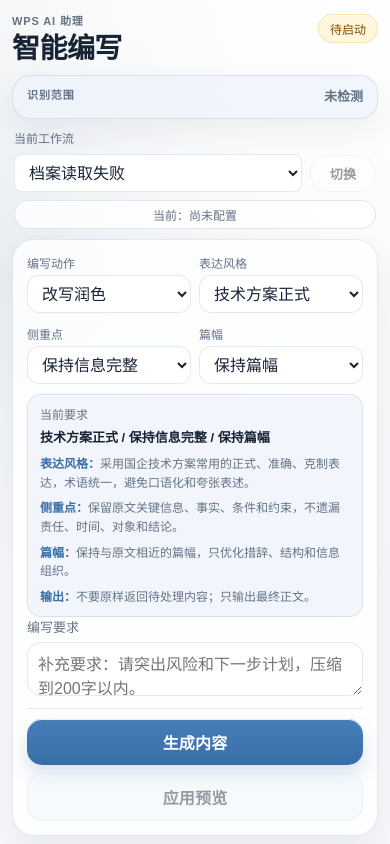
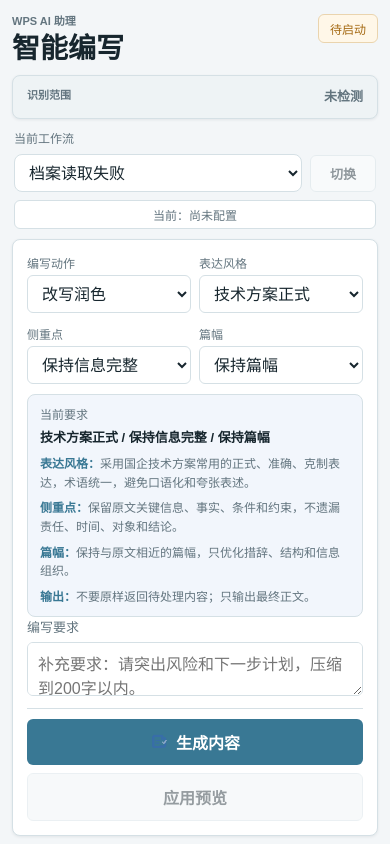
Before and after one commit to w4yne00/AI-WPS, a plain HTML site: page formal-plugin-kit/wps-ai-assistant_1.0.0/taskpane.html in a window 390 px wide. Shown: the top 844 px of the page. Drawn offline with Linux system fonts and the light colour scheme; no server answers.

Commit message:
style: unify Word and Excel task panes

```diff
--- a/formal-plugin-kit/wps-ai-assistant-et_1.0.0/ribbon.xml
+++ b/formal-plugin-kit/wps-ai-assistant-et_1.0.0/ribbon.xml
@@ -3,7 +3,7 @@
     <tabs>
       <tab id="wpsAiAssistantExcelTab" label="WPS AI 助理">
         <group id="wpsAiAssistantExcelGroup" label="表格分析">
-          <button id="btnAiExcelAnalysis" label="Excel 智能分析" size="large" getImage="GetImage" onAction="OnAction" />
+          <button id="btnAiExcelAnalysis" label="智能分析" size="large" getImage="GetImage" onAction="OnAction" />
           <button id="btnAiSettings" label="设置" size="large" getImage="GetImage" onAction="OnAction" />
         </group>
       </tab>
--- a/formal-plugin-kit/wps-ai-assistant-et_1.0.0/taskpane.css
+++ b/formal-plugin-kit/wps-ai-assistant-et_1.0.0/taskpane.css
@@ -1,33 +1,54 @@
 :root {
-  --bg: #f4f7fc;
-  --surface: rgba(255, 255, 255, 0.78);
-  --surface-strong: rgba(255, 255, 255, 0.94);
-  --surface-soft: rgba(238, 244, 251, 0.78);
-  --hairline: rgba(64, 86, 111, 0.13);
-  --hairline-strong: rgba(64, 86, 111, 0.2);
-  --text: #182334;
-  --muted: #647286;
-  --accent: #386ea8;
-  --accent-press: #2c5a8b;
-  --secondary: #eef3f8;
-  --danger: #b42318;
-  --shadow: 0 12px 30px rgba(37, 57, 82, 0.07);
-  --shadow-soft: 0 1px 0 rgba(255, 255, 255, 0.88) inset;
+  --color-bg: #f3f6f8;
+  --color-surface: #ffffff;
+  --color-surface-muted: #eef3f5;
+  --color-border: #d5e0e5;
+  --color-text: #17262e;
+  --color-text-muted: #63757f;
+  --color-primary: #397894;
+  --color-primary-hover: #2f687f;
+  --color-success: #2f7d5c;
+  --color-warning: #a56a13;
+  --color-danger: #a44242;
+  --radius-control: 6px;
+  --radius-panel: 8px;
+  --shadow-panel: 0 1px 3px rgba(23, 38, 46, 0.08);
+  --control-height: 36px;
+  --bg: var(--color-bg);
+  --surface: var(--color-surface);
+  --surface-strong: var(--color-surface);
+  --surface-soft: var(--color-surface-muted);
+  --hairline: var(--color-border);
+  --hairline-strong: #bdccd3;
+  --text: var(--color-text);
+  --muted: var(--color-text-muted);
+  --accent: var(--color-primary);
+  --accent-press: var(--color-primary-hover);
+  --secondary: var(--color-surface-muted);
+  --danger: var(--color-danger);
+  --shadow: var(--shadow-panel);
+  --shadow-soft: none;
 }
 
 body {
   margin: 0;
   font-family: "Noto Sans SC", "PingFang SC", "Microsoft YaHei", sans-serif;
-  background:
-    radial-gradient(circle at 88% 0%, rgba(255, 255, 255, 0.95), transparent 26%),
-    radial-gradient(circle at 0% 18%, rgba(56, 110, 168, 0.08), transparent 28%),
-    linear-gradient(180deg, #fafafa 0%, var(--bg) 100%);
+  background: var(--color-bg);
   color: var(--text);
+  overflow-x: hidden;
 }
 
 .app {
   min-height: 100vh;
+  width: 100%;
+  min-width: 0;
   padding: 12px;
+  box-sizing: border-box;
+}
+
+.app *,
+.app *::before,
+.app *::after {
   box-sizing: border-box;
 }
 
@@ -46,7 +67,7 @@ body {
 .settings-card-head h4 {
   margin: 0;
   font-family: inherit;
-  letter-spacing: -0.02em;
+  letter-spacing: 0;
 }
 
 .header-copy h1 {
@@ -62,7 +83,7 @@ body {
   margin: 0 0 6px;
   font-size: 11px;
   font-weight: 650;
-  letter-spacing: 0.08em;
+  letter-spacing: 0;
   color: var(--muted);
 }
 
@@ -81,7 +102,7 @@ body {
   align-items: center;
   justify-content: center;
   padding: 5px 11px;
-  border-radius: 999px;
+  border-radius: var(--radius-control);
   font-size: 12px;
   border: 1px solid var(--hairline);
   background: var(--surface);
@@ -89,21 +110,21 @@ body {
 }
 
 .badge-ok {
-  background: rgba(222, 247, 232, 0.82);
-  color: #0b6b42;
-  border-color: rgba(52, 199, 89, 0.26);
+  background: #edf7f2;
+  color: var(--color-success);
+  border-color: #b9ddce;
 }
 
 .badge-warn {
-  background: rgba(255, 244, 214, 0.82);
-  color: #7a4f00;
-  border-color: rgba(255, 149, 0, 0.22);
+  background: #fff7e8;
+  color: var(--color-warning);
+  border-color: #ead4ae;
 }
 
 .badge-error {
-  background: rgba(255, 230, 229, 0.84);
-  color: #a61b16;
-  border-color: rgba(255, 59, 48, 0.22);
+  background: #fbeeee;
+  color: var(--color-danger);
+  border-color: #e5bebe;
 }
 
 .view {
@@ -136,12 +157,11 @@ body {
 .settings-shell {
   border: 1px solid var(--hairline);
   background: var(--surface);
-  box-shadow: var(--shadow);
-  backdrop-filter: blur(18px);
+  box-shadow: var(--shadow-panel);
 }
 
 .glass-card {
-  box-shadow: var(--shadow), var(--shadow-soft);
+  box-shadow: var(--shadow-panel);
 }
 
 .scope-strip {
@@ -149,7 +169,7 @@ body {
   align-items: center;
   justify-content: space-between;
   gap: 12px;
-  border-radius: 18px;
+  border-radius: var(--radius-panel);
   padding: 10px 14px;
   background: var(--surface-soft);
   border: 1px solid var(--hairline);
@@ -188,12 +208,19 @@ body {
 .controls,
 .result-panel,
 .settings-shell {
-  border-radius: 22px;
+  border-radius: var(--radius-panel);
   padding: 14px;
 }
 
 .controls {
   margin-bottom: 10px;
+}
+
+.settings-shell {
+  border: 0;
+  background: transparent;
+  box-shadow: none;
+  padding: 0;
 }
 
 .field {
@@ -219,14 +246,21 @@ select,
 textarea,
 input {
   width: 100%;
+  min-width: 0;
   box-sizing: border-box;
   padding: 10px 12px;
-  border-radius: 14px;
+  border-radius: var(--radius-control);
   border: 1px solid var(--hairline);
   background: var(--surface-strong);
   color: var(--text);
   outline: none;
   box-shadow: var(--shadow-soft);
+}
+
+select,
+input,
+button {
+  min-height: var(--control-height);
 }
 
 .inline-picker {
@@ -239,8 +273,8 @@ input {
 select:focus,
 textarea:focus,
 input:focus {
-  border-color: rgba(56, 110, 168, 0.34);
-  box-shadow: 0 0 0 3px rgba(56, 110, 168, 0.08), var(--shadow-soft);
+  border-color: var(--color-primary);
+  box-shadow: 0 0 0 3px rgba(57, 120, 148, 0.14);
 }
 
 textarea {
@@ -280,7 +314,7 @@ textarea {
 #rewrite-options select {
   min-height: 38px;
   padding: 8px 10px;
-  border-radius: 12px;
+  border-radius: var(--radius-control);
 }
 
 #rewrite-summary-card {
@@ -288,7 +322,7 @@ textarea {
   gap: 7px;
   margin: 6px 0 0;
   padding: 10px 12px;
-  border-radius: 14px;
+  border-radius: var(--radius-panel);
   border: 1px solid var(--hairline);
   background: rgba(238, 244, 251, 0.76);
   box-shadow: var(--shadow-soft);
@@ -334,10 +368,10 @@ textarea {
   gap: 8px;
   margin: 0 0 10px;
   padding: 10px;
-  border-radius: 16px;
+  border-radius: var(--radius-panel);
   border: 1px solid var(--hairline);
-  background: linear-gradient(180deg, rgba(255, 255, 255, 0.88), rgba(238, 244, 251, 0.78));
-  box-shadow: var(--shadow-soft);
+  background: var(--color-surface-muted);
+  box-shadow: none;
 }
 
 .prompt-fragment-card div {
@@ -380,14 +414,29 @@ textarea {
 
 button {
   border: 0;
-  border-radius: 15px;
-  background: linear-gradient(180deg, #477eb8 0%, var(--accent) 100%);
+  border-radius: var(--radius-control);
+  background: var(--color-primary);
   color: #fff;
   padding: 11px 12px;
   font-weight: 700;
-  letter-spacing: 0.01em;
+  letter-spacing: 0;
   cursor: pointer;
-  box-shadow: 0 10px 18px rgba(56, 110, 168, 0.18), var(--shadow-soft);
+  box-shadow: none;
+}
+
+#btn-run-primary {
+  display: inline-flex;
+  align-items: center;
+  justify-content: center;
+  gap: 8px;
+}
+
+#btn-run-primary::before {
+  width: 18px;
+  height: 18px;
+  flex: 0 0 18px;
+  content: "";
+  background: url("./assets/icon-excel-analysis.png") center / contain no-repeat;
 }
 
 button.secondary-action {
@@ -405,7 +454,19 @@ button.ghost-action {
 }
 
 button:hover {
-  filter: brightness(0.99);
+  background-color: var(--color-primary-hover);
+}
+
+button.secondary-action:hover,
+button.ghost-action:hover,
+.view-switch-button:hover {
+  background-color: #e3ebef;
+  color: var(--color-text);
+}
+
+button:focus-visible {
+  outline: 2px solid var(--color-primary);
+  outline-offset: 2px;
 }
 
 button:active {
@@ -415,7 +476,7 @@ button:active {
 .copy-button {
   min-width: 82px;
   padding: 10px 16px;
-  border-radius: 999px;
+  border-radius: var(--radius-control);
   font-size: 14px;
   font-weight: 700;
 }
@@ -427,14 +488,14 @@ button:active {
   margin-top: 8px;
   padding: 3px;
   border: 1px solid var(--hairline);
-  border-radius: 14px;
-  background: rgba(238, 244, 251, 0.88);
+  border-radius: var(--radius-panel);
+  background: var(--color-surface-muted);
 }
 
 .view-switch-button {
   min-height: 28px;
   padding: 5px 10px;
-  border-radius: 10px;
+  border-radius: var(--radius-control);
   border: 0;
   background: transparent;
   color: var(--muted);
@@ -464,7 +525,7 @@ button:active {
 .mini-button {
   min-width: 66px;
   padding: 8px 12px;
-  border-radius: 999px;
+  border-radius: var(--radius-control);
   font-size: 13px;
 }
 
@@ -507,9 +568,9 @@ button[disabled] {
   min-height: 285px;
   margin: 10px 0 0;
   padding: 14px;
-  border-radius: 18px;
+  border-radius: var(--radius-panel);
   border: 1px solid var(--hairline);
-  background: rgba(255, 255, 255, 0.86);
+  background: var(--color-surface);
   white-space: normal;
   overflow: auto;
   line-height: 1.6;
@@ -594,9 +655,9 @@ body[data-task-mode="smartWrite"] #result-output {
 
 .markdown-output blockquote {
   padding: 8px 10px;
-  border-left: 3px solid rgba(56, 110, 168, 0.44);
+  border-left: 3px solid rgba(57, 120, 148, 0.44);
   border-radius: 8px;
-  background: rgba(56, 110, 168, 0.06);
+  background: rgba(57, 120, 148, 0.06);
   color: #2f4660;
 }
 
@@ -610,7 +671,7 @@ body[data-task-mode="smartWrite"] #result-output {
   max-width: 100%;
   overflow-x: auto;
   border: 1px solid var(--hairline);
-  border-radius: 10px;
+  border-radius: var(--radius-panel);
   background: rgba(250, 250, 252, 0.92);
 }
 
@@ -632,7 +693,7 @@ body[data-task-mode="smartWrite"] #result-output {
 
 .markdown-output th {
   font-weight: 760;
-  background: rgba(56, 110, 168, 0.08);
+  background: rgba(57, 120, 148, 0.08);
 }
 
 .markdown-output tbody tr:last-child td {
@@ -649,7 +710,7 @@ body[data-task-mode="smartWrite"] #result-output {
 
 .markdown-output pre {
   padding: 10px 12px;
-  border-radius: 10px;
+  border-radius: var(--radius-panel);
   background: #1f2328;
   color: #f6f8fa;
   overflow-x: auto;
@@ -688,7 +749,7 @@ body[data-task-mode="smartWrite"] #result-output {
 .review-summary-box,
 .review-issue-card {
   border: 1px solid var(--hairline);
-  border-radius: 14px;
+  border-radius: var(--radius-panel);
   background: rgba(255, 255, 255, 0.72);
   box-shadow: var(--shadow-soft);
 }
@@ -737,7 +798,7 @@ body[data-task-mode="smartWrite"] #result-output {
 .review-issue-meta span,
 .review-status-pill {
   padding: 3px 8px;
-  border-radius: 999px;
+  border-radius: var(--radius-control);
   border: 1px solid var(--hairline);
   background: rgba(238, 244, 251, 0.82);
   color: var(--muted);
@@ -757,7 +818,7 @@ body[data-task-mode="smartWrite"] #result-output {
 .review-action-row button {
   min-height: 28px;
   padding: 5px 9px;
-  border-radius: 10px;
+  border-radius: var(--radius-control);
   font-size: 12px;
 }
 
@@ -815,12 +876,12 @@ body[data-task-mode="smartWrite"] #result-output {
 }
 
 .settings-card {
-  border-radius: 18px;
+  border-radius: var(--radius-panel);
   border: 1px solid var(--hairline);
   background: var(--surface-strong);
   padding: 14px;
   margin-bottom: 12px;
-  box-shadow: var(--shadow-soft);
+  box-shadow: none;
 }
 
 .provider-summary {
@@ -838,7 +899,7 @@ body[data-task-mode="smartWrite"] #result-output {
   display: inline;
   margin: 0 0 0 8px;
   font-size: 18px;
-  letter-spacing: -0.02em;
+  letter-spacing: 0;
 }
 
 .provider-main p {
@@ -853,7 +914,7 @@ body[data-task-mode="smartWrite"] #result-output {
   align-items: center;
   justify-content: center;
   padding: 3px 8px;
-  border-radius: 999px;
+  border-radius: var(--radius-control);
   background: rgba(0, 122, 255, 0.12);
   color: #0066cc;
   font-size: 12px;
@@ -884,7 +945,7 @@ body[data-task-mode="smartWrite"] #result-output {
 }
 
 .diag-item {
-  border-radius: 15px;
+  border-radius: var(--radius-panel);
   border: 1px solid var(--hairline);
   background: var(--surface-soft);
   padding: 12px;
@@ -902,7 +963,7 @@ body[data-task-mode="smartWrite"] #result-output {
   grid-template-columns: 1fr auto;
   gap: 8px;
   align-items: center;
-  border-radius: 16px;
+  border-radius: var(--radius-panel);
   border: 1px solid var(--hairline);
   background: var(--surface-soft);
   padding: 10px;
--- a/formal-plugin-kit/wps-ai-assistant_1.0.0/taskpane.css
+++ b/formal-plugin-kit/wps-ai-assistant_1.0.0/taskpane.css
@@ -1,33 +1,54 @@
 :root {
-  --bg: #f4f7fc;
-  --surface: rgba(255, 255, 255, 0.78);
-  --surface-strong: rgba(255, 255, 255, 0.94);
-  --surface-soft: rgba(238, 244, 251, 0.78);
-  --hairline: rgba(64, 86, 111, 0.13);
-  --hairline-strong: rgba(64, 86, 111, 0.2);
-  --text: #182334;
-  --muted: #647286;
-  --accent: #386ea8;
-  --accent-press: #2c5a8b;
-  --secondary: #eef3f8;
-  --danger: #b42318;
-  --shadow: 0 12px 30px rgba(37, 57, 82, 0.07);
-  --shadow-soft: 0 1px 0 rgba(255, 255, 255, 0.88) inset;
+  --color-bg: #f3f6f8;
+  --color-surface: #ffffff;
+  --color-surface-muted: #eef3f5;
+  --color-border: #d5e0e5;
+  --color-text: #17262e;
+  --color-text-muted: #63757f;
+  --color-primary: #397894;
+  --color-primary-hover: #2f687f;
+  --color-success: #2f7d5c;
+  --color-warning: #a56a13;
+  --color-danger: #a44242;
+  --radius-control: 6px;
+  --radius-panel: 8px;
+  --shadow-panel: 0 1px 3px rgba(23, 38, 46, 0.08);
+  --control-height: 36px;
+  --bg: var(--color-bg);
+  --surface: var(--color-surface);
+  --surface-strong: var(--color-surface);
+  --surface-soft: var(--color-surface-muted);
+  --hairline: var(--color-border);
+  --hairline-strong: #bdccd3;
+  --text: var(--color-text);
+  --muted: var(--color-text-muted);
+  --accent: var(--color-primary);
+  --accent-press: var(--color-primary-hover);
+  --secondary: var(--color-surface-muted);
+  --danger: var(--color-danger);
+  --shadow: var(--shadow-panel);
+  --shadow-soft: none;
 }
 
 body {
   margin: 0;
   font-family: "Noto Sans SC", "PingFang SC", "Microsoft YaHei", sans-serif;
-  background:
-    radial-gradient(circle at 88% 0%, rgba(255, 255, 255, 0.95), transparent 26%),
-    radial-gradient(circle at 0% 18%, rgba(56, 110, 168, 0.08), transparent 28%),
-    linear-gradient(180deg, #fafafa 0%, var(--bg) 100%);
+  background: var(--color-bg);
   color: var(--text);
+  overflow-x: hidden;
 }
 
 .app {
   min-height: 100vh;
+  width: 100%;
+  min-width: 0;
   padding: 12px;
+  box-sizing: border-box;
+}
+
+.app *,
+.app *::before,
+.app *::after {
   box-sizing: border-box;
 }
 
@@ -46,7 +67,7 @@ body {
 .settings-card-head h4 {
   margin: 0;
   font-family: inherit;
-  letter-spacing: -0.02em;
+  letter-spacing: 0;
 }
 
 .header-copy h1 {
@@ -62,7 +83,7 @@ body {
   margin: 0 0 6px;
   font-size: 11px;
   font-weight: 650;
-  letter-spacing: 0.08em;
+  letter-spacing: 0;
   color: var(--muted);
 }
 
@@ -81,7 +102,7 @@ body {
   align-items: center;
   justify-content: center;
   padding: 5px 11px;
-  border-radius: 999px;
+  border-radius: var(--radius-control);
   font-size: 12px;
   border: 1px solid var(--hairline);
   background: var(--surface);
@@ -89,21 +110,21 @@ body {
 }
 
 .badge-ok {
-  background: rgba(222, 247, 232, 0.82);
-  color: #0b6b42;
-  border-color: rgba(52, 199, 89, 0.26);
+  background: #edf7f2;
+  color: var(--color-success);
+  border-color: #b9ddce;
 }
 
 .badge-warn {
-  background: rgba(255, 244, 214, 0.82);
-  color: #7a4f00;
-  border-color: rgba(255, 149, 0, 0.22);
+  background: #fff7e8;
+  color: var(--color-warning);
+  border-color: #ead4ae;
 }
 
 .badge-error {
-  background: rgba(255, 230, 229, 0.84);
-  color: #a61b16;
-  border-color: rgba(255, 59, 48, 0.22);
+  background: #fbeeee;
+  color: var(--color-danger);
+  border-color: #e5bebe;
 }
 
 .view {
@@ -136,12 +157,11 @@ body {
 .settings-shell {
   border: 1px solid var(--hairline);
   background: var(--surface);
-  box-shadow: var(--shadow);
-  backdrop-filter: blur(18px);
+  box-shadow: var(--shadow-panel);
 }
 
 .glass-card {
-  box-shadow: var(--shadow), var(--shadow-soft);
+  box-shadow: var(--shadow-panel);
 }
 
 .scope-strip {
@@ -149,7 +169,7 @@ body {
   align-items: center;
   justify-content: space-between;
   gap: 12px;
-  border-radius: 18px;
+  border-radius: var(--radius-panel);
   padding: 10px 14px;
   background: var(--surface-soft);
   border: 1px solid var(--hairline);
@@ -188,12 +208,19 @@ body {
 .controls,
 .result-panel,
 .settings-shell {
-  border-radius: 22px;
+  border-radius: var(--radius-panel);
   padding: 14px;
 }
 
 .controls {
   margin-bottom: 10px;
+}
+
+.settings-shell {
+  border: 0;
+  background: transparent;
+  box-shadow: none;
+  padding: 0;
 }
 
 .field {
@@ -219,14 +246,21 @@ select,
 textarea,
 input {
   width: 100%;
+  min-width: 0;
   box-sizing: border-box;
   padding: 10px 12px;
-  border-radius: 14px;
+  border-radius: var(--radius-control);
   border: 1px solid var(--hairline);
   background: var(--surface-strong);
   color: var(--text);
   outline: none;
   box-shadow: var(--shadow-soft);
+}
+
+select,
+input,
+button {
+  min-height: var(--control-height);
 }
 
 .inline-picker {
@@ -239,8 +273,8 @@ input {
 select:focus,
 textarea:focus,
 input:focus {
-  border-color: rgba(56, 110, 168, 0.34);
-  box-shadow: 0 0 0 3px rgba(56, 110, 168, 0.08), var(--shadow-soft);
+  border-color: var(--color-primary);
+  box-shadow: 0 0 0 3px rgba(57, 120, 148, 0.14);
 }
 
 textarea {
@@ -280,7 +314,7 @@ textarea {
 #rewrite-options select {
   min-height: 38px;
   padding: 8px 10px;
-  border-radius: 12px;
+  border-radius: var(--radius-control);
 }
 
 #rewrite-summary-card {
@@ -288,7 +322,7 @@ textarea {
   gap: 7px;
   margin: 6px 0 0;
   padding: 10px 12px;
-  border-radius: 14px;
+  border-radius: var(--radius-panel);
   border: 1px solid var(--hairline);
   background: rgba(238, 244, 251, 0.76);
   box-shadow: var(--shadow-soft);
@@ -334,10 +368,10 @@ textarea {
   gap: 8px;
   margin: 0 0 10px;
   padding: 10px;
-  border-radius: 16px;
+  border-radius: var(--radius-panel);
   border: 1px solid var(--hairline);
-  background: linear-gradient(180deg, rgba(255, 255, 255, 0.88), rgba(238, 244, 251, 0.78));
-  box-shadow: var(--shadow-soft);
+  background: var(--color-surface-muted);
+  box-shadow: none;
 }
 
 .prompt-fragment-card div {
@@ -380,14 +414,29 @@ textarea {
 
 button {
   border: 0;
-  border-radius: 15px;
-  background: linear-gradient(180deg, #477eb8 0%, var(--accent) 100%);
+  border-radius: var(--radius-control);
+  background: var(--color-primary);
   color: #fff;
   padding: 11px 12px;
   font-weight: 700;
-  letter-spacing: 0.01em;
+  letter-spacing: 0;
   cursor: pointer;
-  box-shadow: 0 10px 18px rgba(56, 110, 168, 0.18), var(--shadow-soft);
+  box-shadow: none;
+}
+
+#btn-run-primary {
+  display: inline-flex;
+  align-items: center;
+  justify-content: center;
+  gap: 8px;
+}
+
+#btn-run-primary::before {
+  width: 18px;
+  height: 18px;
+  flex: 0 0 18px;
+  content: "";
+  background: url("./assets/ai-assistant-32.png") center / contain no-repeat;
 }
 
 button.secondary-action {
@@ -405,7 +454,19 @@ button.ghost-action {
 }
 
 button:hover {
-  filter: brightness(0.99);
+  background-color: var(--color-primary-hover);
+}
+
+button.secondary-action:hover,
+button.ghost-action:hover,
+.view-switch-button:hover {
+  background-color: #e3ebef;
+  color: var(--color-text);
+}
+
+button:focus-visible {
+  outline: 2px solid var(--color-primary);
+  outline-offset: 2px;
 }
 
 button:active {
@@ -415,7 +476,7 @@ button:active {
 .copy-button {
   min-width: 82px;
   padding: 10px 16px;
-  border-radius: 999px;
+  border-radius: var(--radius-control);
   font-size: 14px;
   font-weight: 700;
 }
@@ -427,14 +488,14 @@ button:active {
   margin-top: 8px;
   padding: 3px;
   border: 1px solid var(--hairline);
-  border-radius: 14px;
-  background: rgba(238, 244, 251, 0.88);
+  border-radius: var(--radius-panel);
+  background: var(--color-surface-muted);
 }
 
 .view-switch-button {
   min-height: 28px;
   padding: 5px 10px;
-  border-radius: 10px;
+  border-radius: var(--radius-control);
   border: 0;
   background: transparent;
   color: var(--muted);
@@ -464,7 +525,7 @@ button:active {
 .mini-button {
   min-width: 66px;
   padding: 8px 12px;
-  border-radius: 999px;
+  border-radius: var(--radius-control);
   font-size: 13px;
 }
 
@@ -507,9 +568,9 @@ button[disabled] {
   min-height: 285px;
   margin: 10px 0 0;
   padding: 14px;
-  border-radius: 18px;
+  border-radius: var(--radius-panel);
   border: 1px solid var(--hairline);
-  background: rgba(255, 255, 255, 0.86);
+  background: var(--color-surface);
   white-space: normal;
   overflow: auto;
   line-height: 1.6;
@@ -594,9 +655,9 @@ body[data-task-mode="smartWrite"] #result-output {
 
 .markdown-output blockquote {
   padding: 8px 10px;
-  border-left: 3px solid rgba(56, 110, 168, 0.44);
+  border-left: 3px solid rgba(57, 120, 148, 0.44);
   border-radius: 8px;
-  background: rgba(56, 110, 168, 0.06);
+  background: rgba(57, 120, 148, 0.06);
   color: #2f4660;
 }
 
@@ -610,7 +671,7 @@ body[data-task-mode="smartWrite"] #result-output {
   max-width: 100%;
   overflow-x: auto;
   border: 1px solid var(--hairline);
-  border-radius: 10px;
+  border-radius: var(--radius-panel);
   background: rgba(250, 250, 252, 0.92);
 }
 
@@ -632,7 +693,7 @@ body[data-task-mode="smartWrite"] #result-output {
 
 .markdown-output th {
   font-weight: 760;
-  background: rgba(56, 110, 168, 0.08);
+  background: rgba(57, 120, 148, 0.08);
 }
 
 .markdown-output tbody tr:last-child td {
@@ -649,7 +710,7 @@ body[data-task-mode="smartWrite"] #result-output {
 
 .markdown-output pre {
   padding: 10px 12px;
-  border-radius: 10px;
+  border-radius: var(--radius-panel);
   background: #1f2328;
   color: #f6f8fa;
   overflow-x: auto;
@@ -688,7 +749,7 @@ body[data-task-mode="smartWrite"] #result-output {
 .review-summary-box,
 .review-issue-card {
   border: 1px solid var(--hairline);
-  border-radius: 14px;
+  border-radius: var(--radius-panel);
   background: rgba(255, 255, 255, 0.72);
   box-shadow: var(--shadow-soft);
 }
@@ -737,7 +798,7 @@ body[data-task-mode="smartWrite"] #result-output {
 .review-issue-meta span,
 .review-status-pill {
   padding: 3px 8px;
-  border-radius: 999px;
+  border-radius: var(--radius-control);
   border: 1px solid var(--hairline);
   background: rgba(238, 244, 251, 0.82);
   color: var(--muted);
@@ -757,7 +818,7 @@ body[data-task-mode="smartWrite"] #result-output {
 .review-action-row button {
   min-height: 28px;
   padding: 5px 9px;
-  border-radius: 10px;
+  border-radius: var(--radius-control);
   font-size: 12px;
 }
 
@@ -815,12 +876,12 @@ body[data-task-mode="smartWrite"] #result-output {
 }
 
 .settings-card {
-  border-radius: 18px;
+  border-radius: var(--radius-panel);
   border: 1px solid var(--hairline);
   background: var(--surface-strong);
   padding: 14px;
   margin-bottom: 12px;
-  box-shadow: var(--shadow-soft);
+  box-shadow: none;
 }
 
 .provider-summary {
@@ -838,7 +899,7 @@ body[data-task-mode="smartWrite"] #result-output {
   display: inline;
   margin: 0 0 0 8px;
   font-size: 18px;
-  letter-spacing: -0.02em;
+  letter-spacing: 0;
 }
 
 .provider-main p {
@@ -853,7 +914,7 @@ body[data-task-mode="smartWrite"] #result-output {
   align-items: center;
   justify-content: center;
   padding: 3px 8px;
-  border-radius: 999px;
+  border-radius: var(--radius-control);
   background: rgba(0, 122, 255, 0.12);
   color: #0066cc;
   font-size: 12px;
@@ -884,7 +945,7 @@ body[data-task-mode="smartWrite"] #result-output {
 }
 
 .diag-item {
-  border-radius: 15px;
+  border-radius: var(--radius-panel);
   border: 1px solid var(--hairline);
   background: var(--surface-soft);
   padding: 12px;
@@ -902,7 +963,7 @@ body[data-task-mode="smartWrite"] #result-output {
   grid-template-columns: 1fr auto;
   gap: 8px;
   align-items: center;
-  border-radius: 16px;
+  border-radius: var(--radius-panel);
   border: 1px solid var(--hairline);
   background: var(--surface-soft);
   padding: 10px;
```
Also changed, not shown: formal-plugin-kit/tests/layout-smoke.test.js (+34 -8 lines), formal-plugin-kit/wps-ai-assistant-et_1.0.0/taskpane.html (+3 -3 lines), formal-plugin-kit/wps-ai-assistant-et_1.0.0/taskpane.js (+28 -28 lines).
